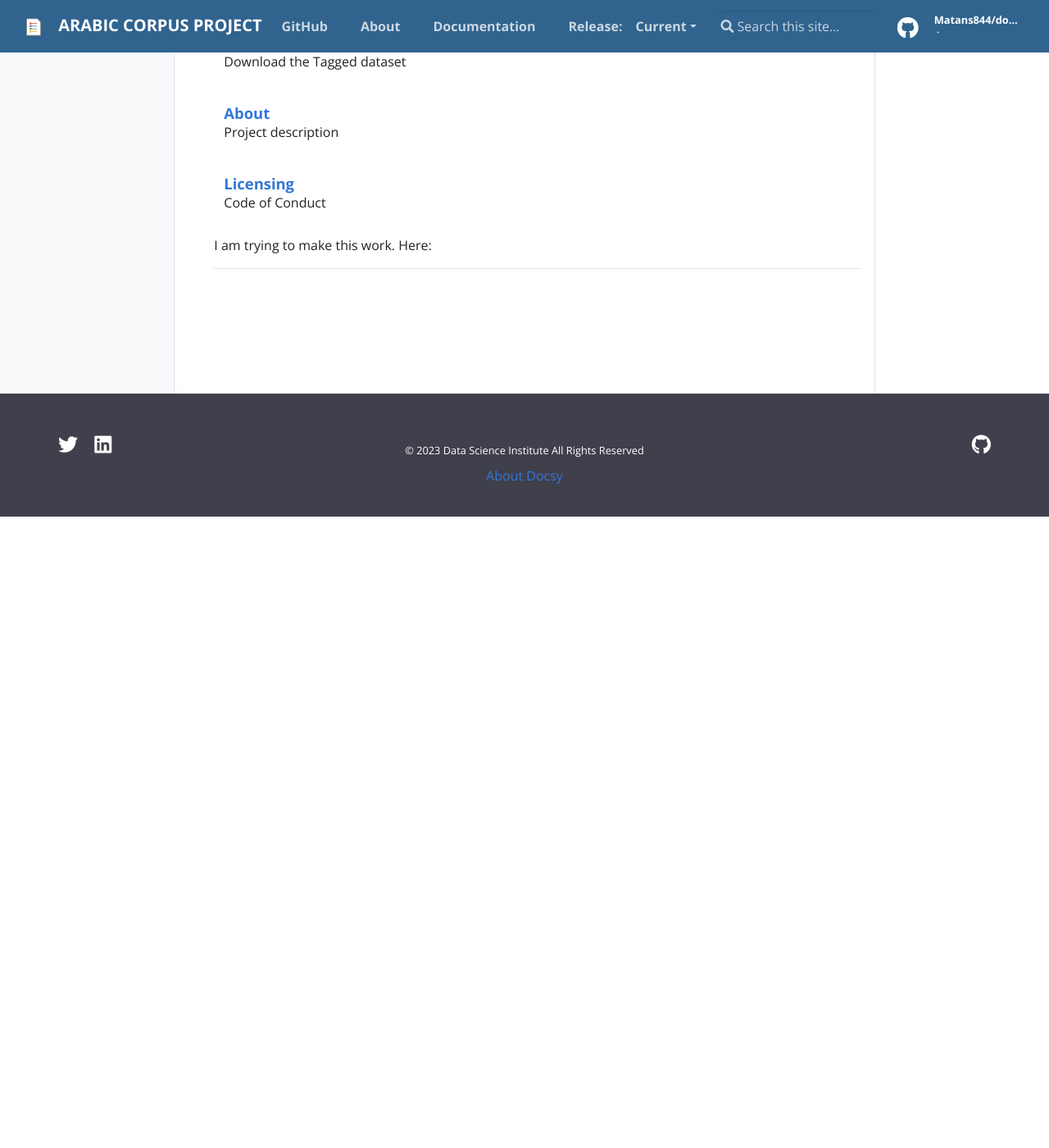
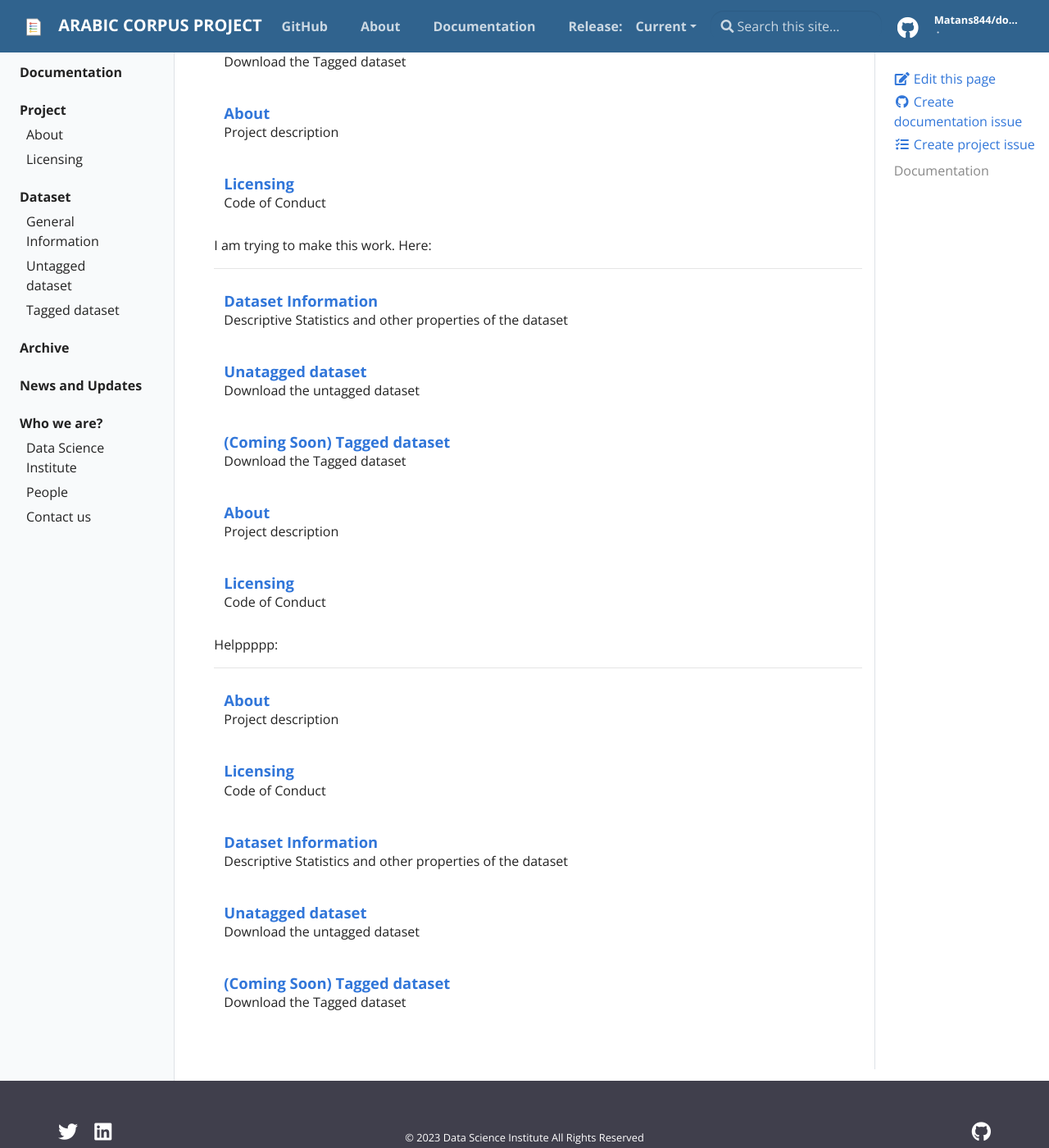
Before and after one commit to vsoch/docsy-jekyll, a Jekyll site: the page built from pages/topics/docs.md, in a window 1280 px wide and 1400 px high, scrolled down 911 px. Shown: the whole window at 82% size. Built offline with Jekyll 4.4.1, drawn with Linux system fonts in a browser that asks for light colours; before the commit the page ends 1541 px from its top, so only the background shows below that.

Commit message:
Finally!!!! the where_exp filter helped

```diff
--- a/_docs/dataset/about.md
+++ b/_docs/dataset/about.md
@@ -1,6 +1,7 @@
 ---
 title: Dataset Information
 description: Descriptive Statistics and other properties of the dataset
+categories: [dataset]
 ---
 
 # Dataset information
--- a/_docs/dataset/not-tagged.md
+++ b/_docs/dataset/not-tagged.md
@@ -1,6 +1,7 @@
 ---
 title: Unatagged dataset
 description: Download the untagged dataset
+categories: [dataset]
 ---
 
 # Unatagged dataset
--- a/_docs/dataset/tagged.md
+++ b/_docs/dataset/tagged.md
@@ -1,6 +1,7 @@
 ---
 title: (Coming Soon) Tagged dataset
 description: Download the Tagged dataset
+categories: [dataset]
 ---
 
 # Tagged dataset
--- a/_docs/project/about.md
+++ b/_docs/project/about.md
@@ -1,6 +1,7 @@
 ---
 title: About
 description: Project description
+categories: [project]
 ---
 
 # About this Project
--- a/_docs/project/licensing.md
+++ b/_docs/project/licensing.md
@@ -1,6 +1,7 @@
 ---
 title: Licensing
 description: Code of Conduct
+categories: [project]
 ---
 
 # Licensing
--- a/pages/topics/docs.md
+++ b/pages/topics/docs.md
@@ -38,17 +38,49 @@ I am trying to make this work. Here:
 
 <div class="section-index">
     <hr class="panel-line">
+
     {% assign folder_order = 'project,dataset' | split: ',' %}
     {% assign sorted_docs = site.docs | sort: 'path' %}
     {% assign sorted_docs_custom = "" | split: "," %}
+
     {% for folder in folder_order %}
         {% assign docs_in_folder = sorted_docs | where_exp:"item", "'//{{ folder }}//'" %}
-        {% assign sorted_docs_custom = sorted_docs_custom | push: docs_in_folder %}
+        {% assign sorted_docs_custom = sorted_docs_custom | concat: docs_in_folder %}
+        {% break %}
     {% endfor %}
+
     {% for docs_post in sorted_docs_custom %}
         <div class="entry">
         <h5><a href="{{ docs_post.url | prepend: site.baseurl }}">{{ docs_post.title }}</a></h5>
         <p>{{ docs_post.description }}</p>
         </div>
     {% endfor %}
+
 </div>
+
+
+
+
+Helppppp:
+
+
+<div class="section-index">
+    <hr class="panel-line">
+
+    {% assign folder_categories = 'project,dataset' | split: ',' %}
+    {% assign sorted_docs = site.docs | sort: 'path' %}
+    {% assign sorted_docs_custom = "" | split: "," %}
+
+    {% for folder_category in folder_categories %}
+        {% assign docs_in_folder = sorted_docs | where_exp: "doc", "doc.categories contains folder_category" %}
+        {% assign sorted_docs_custom = sorted_docs_custom | concat: docs_in_folder %}
+    {% endfor %}
+
+    {% for docs_post in sorted_docs_custom %}
+        <div class="entry">
+            <h5><a href="{{ docs_post.url | prepend: site.baseurl }}">{{ docs_post.title }}</a></h5>
+            <p>{{ docs_post.description }}</p>
+        </div>
+    {% endfor %}
+
+</div>
```
